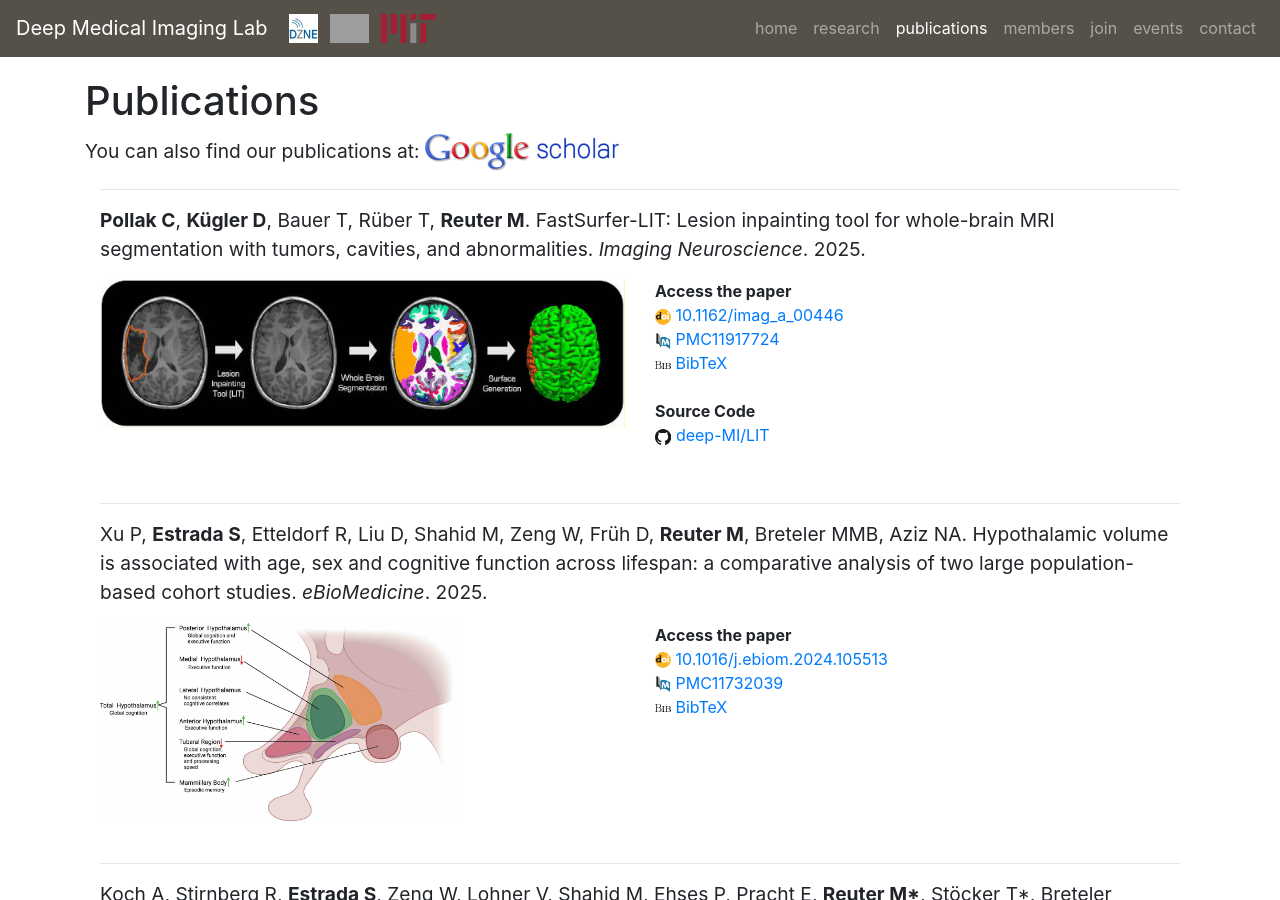
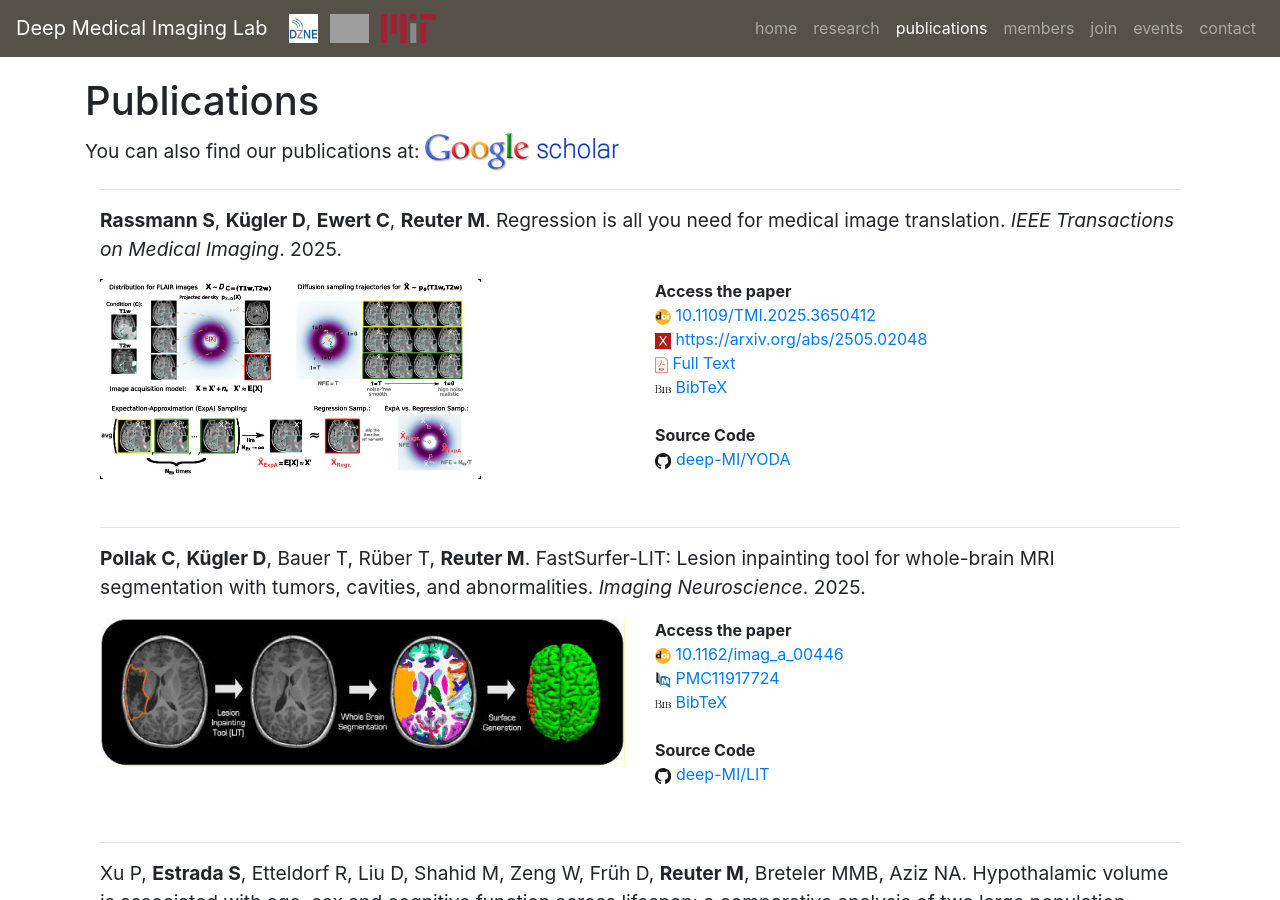
Before and after one commit to Deep-MI/Deep-MI.github.io, a Jekyll site: the page built from publications/index.html, in a window 1280 px wide and 900 px high. Built offline with Jekyll 4.4.1, drawn with Linux system fonts in a browser that asks for light colours; nearby versions of some CDN libraries; comment, search, counter and statistics services are not loaded; grey boxes are pictures that could not be loaded.

Commit message:
Add YODA paper

```diff
--- a/_data/publications.yml
+++ b/_data/publications.yml
@@ -31,6 +31,18 @@
 #       url: 'http://coollab.uni.edu/'
 #
 
+- id: 'rassmann_2025'
+  authors: '**Rassmann S**, **Kügler D**, **Ewert C**, **Reuter M**'
+  title: 'Regression is all you need for medical image translation'
+  journal: '*IEEE Transactions on Medical Imaging*'
+  type: 'journal'
+  year: 2025
+  image: '/static/pub/rassmann_2025.jpg'
+  bibtex: '/static/pub/rassmann_2025.bib'
+  arxiv: 'https://arxiv.org/abs/2505.02048'
+  doi: '10.1109/TMI.2025.3650412'
+  pdf: 'https://ieeexplore.ieee.org/stamp/stamp.jsp?tp=&arnumber=11322583'
+  github: 'deep-MI/YODA'
 
 - id: 'pollak_2025'
   authors: '**Pollak C**, **Kügler D**, Bauer T, Rüber T, **Reuter M**'
--- /dev/null
+++ b/static/pub/rassmann_2025.bib
@@ -0,0 +1,10 @@
+@ARTICLE{rassmann_2025_regression,
+  author={Rassmann, Sebastian and Kügler, David and Ewert, Christian and Reuter, Martin},
+  journal={IEEE Transactions on Medical Imaging},
+  title={Regression is all you need for medical image translation},
+  year={2025},
+  volume={},
+  number={},
+  pages={1-1},
+  doi={10.1109/TMI.2025.3650412}
+}
```
Also changed, not shown: static/pub/rassmann_2025.jpg (added).
